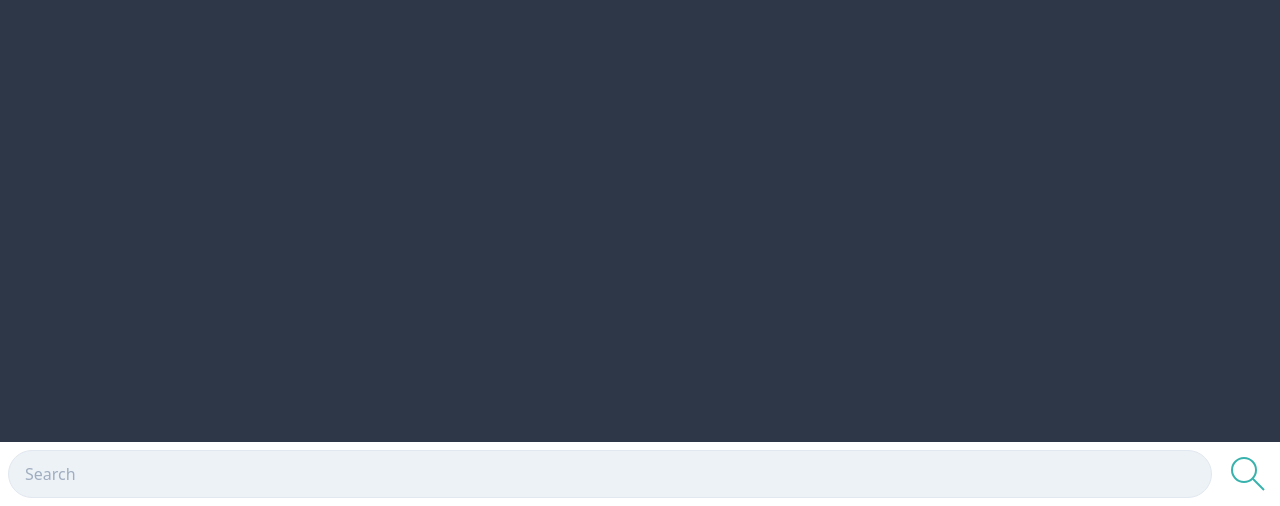
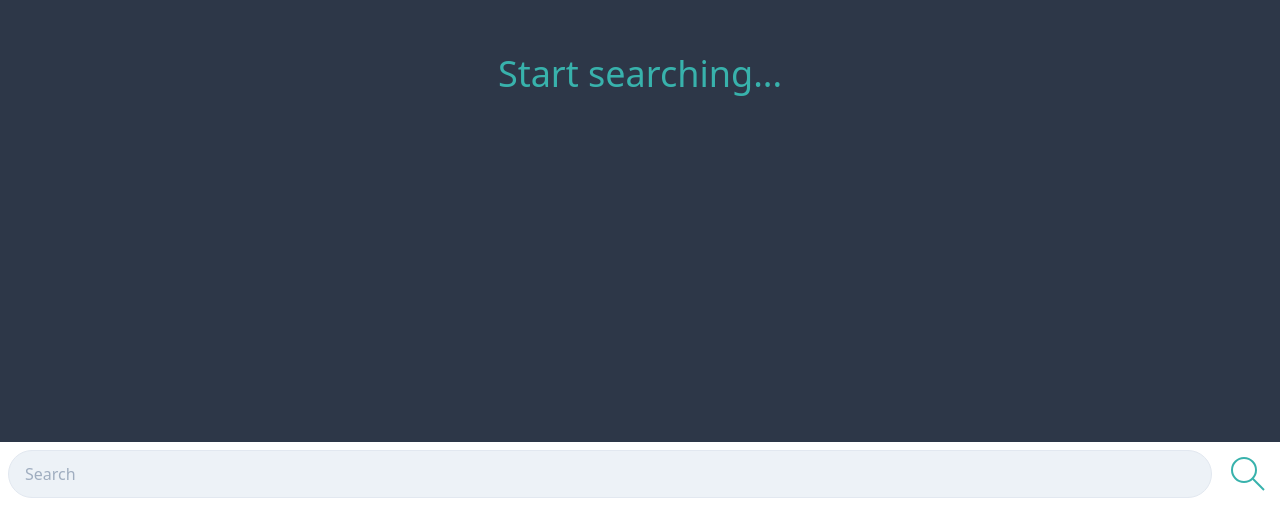
Before and after one commit to WDaan/mobile-react, a React (Create React App) app: page / in a window 1280 px wide. Shown: the part 294-800 px from the top of the page. Built offline with nearby package versions, Linux system fonts and the light colour scheme.

Commit message:
start message

```diff
--- a/src/components/MovieList.jsx
+++ b/src/components/MovieList.jsx
@@ -4,7 +4,11 @@ import { Link } from 'react-router-dom'
 export default class MovieList extends Component {
 
     render() {
-        if (!this.props.movies) return (<div className='pt-6 mb-10 pb-10 bg-gray-800' style={{ height: '94vh' }}></div>)
+        if (!this.props.movies)
+            return (
+                <div className='pt-6 mb-10 pb-10 bg-gray-800 h-screen flex' style={{ height: '94vh' }}>
+                    <h1 className='text-teal-500 text-4xl m-auto' >Start searching...</h1>
+                </div>)
 
         const movies = this.props.movies.map(movie =>
             <Link to={`movie/${movie.imdbID}`} key={movie.Title} className='mx-3 py-5'>
--- a/src/views/MovieDetail.jsx
+++ b/src/views/MovieDetail.jsx
@@ -19,12 +19,9 @@ export default class MovieDetail extends Component {
     }
 
     fetchMovie = async () => {
-        console.log(this.state)
-
         if (!this.state.id) return
 
         const res = await OMDb.fetchMovieById(this.state.id)
-        console.log(res)
         this.setState({ movie: res })
     }
 
@@ -44,7 +41,7 @@ export default class MovieDetail extends Component {
         return (
             <div className='pt-1 pb-0 bg-gray-800'>
                 <Link to="/">
-                    <svg xmlns="http://www.w3.org/2000/svg" viewBox="0 0 24 24" class="w-12 h-12 my-1 text-green-100 ml-2">
+                    <svg xmlns="http://www.w3.org/2000/svg" viewBox="0 0 24 24" className="w-12 h-12 my-1 text-green-100 ml-2">
                         <path className="text-green-100 fill-current"
                             d="M9.41 11H17a1 1 0 0 1 0 2H9.41l2.3 2.3a1 1 0 1 1-1.42 1.4l-4-4a1 1 0 0 1 0-1.4l4-4a1 1 0 0 1 1.42 1.4L9.4 11z" />
                     </svg>
```
